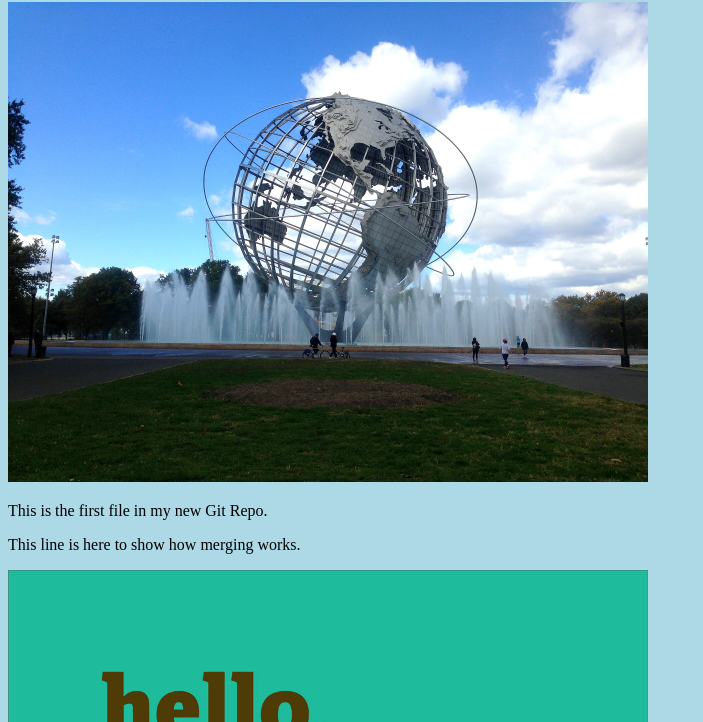
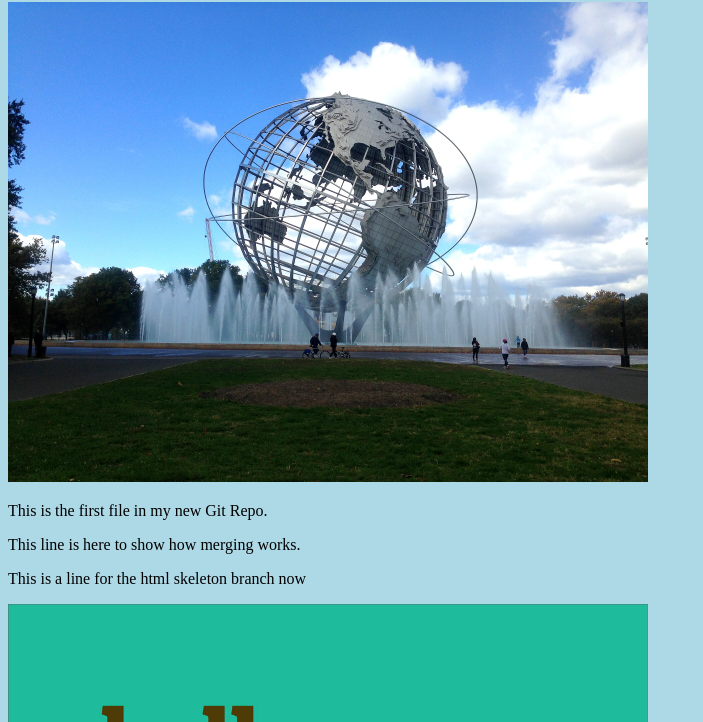
Before and after one commit to chianels/henlo-world, a plain HTML site: page index.html in a window 1280 px wide. Shown: the part 78-800 px from the top of the page, without its empty margins (0-703 px from the left). Drawn offline with Linux system fonts and the light colour scheme.

Commit message:
Update index.html
etra things

```diff
--- a/index.html
+++ b/index.html
@@ -10,6 +10,7 @@
 <div><img src="img_hello_world.jpg" alt="Hello World from Space" style="width:100%;max-width:640px"></div>
 <p>This is the first file in my new Git Repo.</p>
 <p>This line is here to show how merging works.</p>
+<p>This is a line for the html skeleton branch now</p>
 <div><img src="img_hello_git.jpg" alt="Hello Git" style="width:100%;max-width:640px"></div>
 
 </body>
```
